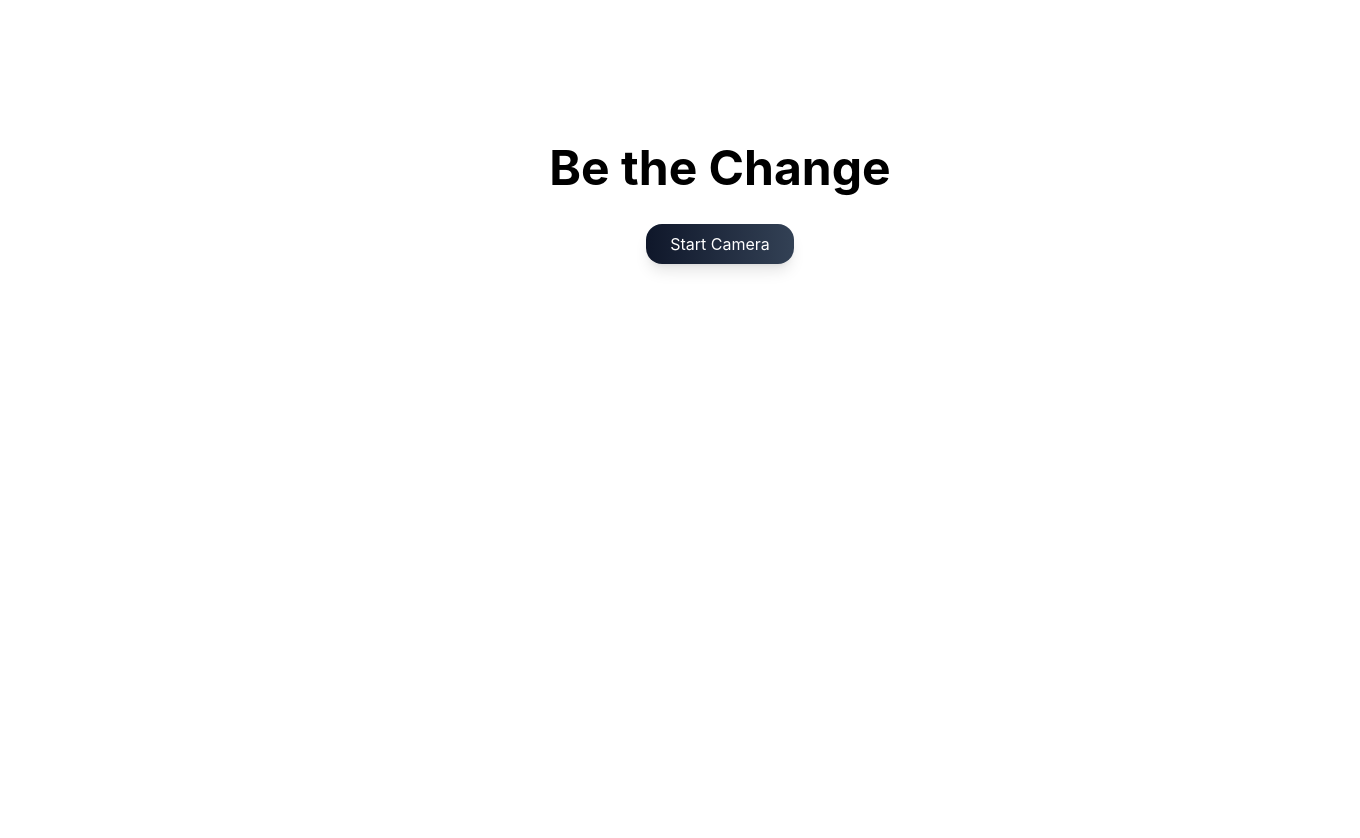
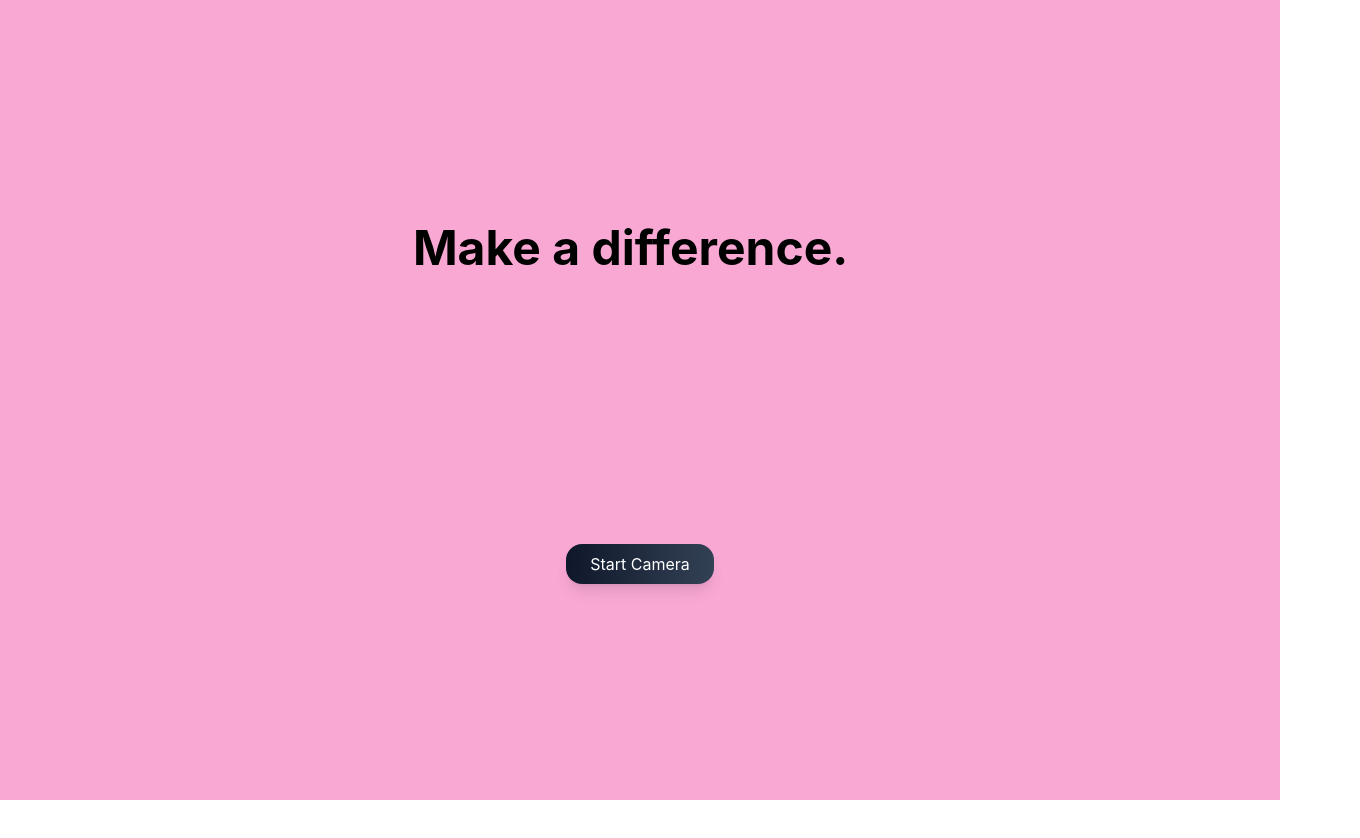
Before and after one commit to willqyu/hackharvardfrontend, a Next.js app: page / in a window 1280 px wide. Shown: the top 838 px of the page, 1360 px wide, since content can reach past the window. After the commit the page ends 800 px from the top, so only its background shows below. Built offline with nearby package versions, Linux system fonts and the light colour scheme.

Commit message:
lowkey works

```diff
--- a/app/page.tsx
+++ b/app/page.tsx
@@ -7,7 +7,7 @@ import CameraImageCapture from "./ui/camera";
 
 export default function Home() {
   return (
-    <div className="grid items-center justify-items-center min-h-screen p-8 pb-20 gap-16 sm:p-20 bg-white">
+    <div className="grid items-center justify-items-center min-h-screen bg-pink-300">
       <CameraImageCapture/>
     </div>
   );
--- a/app/ui/camera.tsx
+++ b/app/ui/camera.tsx
@@ -6,6 +6,7 @@ import LoadingSpinner from './spinner';
 import SubmitReport from './submit_report';
 import { backendAPI } from "@/lib/config";
 import Letter from './letter';
+import Typewriter from 'typewriter-effect';
 
 export default function CameraImageCapture() {
   const [capturedImage, setCapturedImage] = useState("");
@@ -162,10 +163,16 @@ export default function CameraImageCapture() {
 
 
   return (
-    <div className="min-h-screen h-screen w-screen overflow-y-auto bg-white">
-      <div className="flex flex-col items-center justify-center space-y-8 w-full max-w-lg p-4 mx-auto">
-        <h1 className="text-4xl md:text-5xl mt-12 font-bold text-black">
-          Be the Change
+    <div className="min-h-screen h-screen w-screen overflow-y-auto bg-transparent">
+      <div className="flex flex-col items-center justify-center space-y-8 w-full max-w-3xl p-4 mx-auto">
+        <h1 className={`${camStarted ? 'text-xl' : 'text-7xl h-72'} md:text-5xl mt-52 font-bold text-black`}>
+          <Typewriter
+            options={{
+              strings: ['Be the change.', 'Make a difference.', 'Inspire action.'],
+              autoStart: true,
+              loop: true,
+            }}
+          />
         </h1>
         {!camStarted && (
           <button
@@ -176,7 +183,7 @@ export default function CameraImageCapture() {
           </button>
         )}
 
-      {camStarted &&(
+      {camStarted &&  (
         <div className={`transition-all duration-700 ease-in-out transform ${
           isCapturing ? 'opacity-100 scale-100' : 'opacity-0 scale-75'
         } flex justify-between space-x-8 mt-4`}
@@ -233,23 +240,23 @@ export default function CameraImageCapture() {
               </div>)}
           </div>
         ) : (
-          <div className="space-y-4">
-            <div className="aspect-[9/16] w-full">
-            <img
-              src={capturedImage}
-              alt="Captured"
-              className="w-full h-full object-cover rounded-lg"
-            />
-          </div>
+          <div className="space-y-4 ">
+            <div className="inset-x-0 bottom-0 aspect-[9/16] w-7/8 rounded-2xl bg-gradient-to-r from-slate-50 to-slate-100 backdrop-blur shadow-xl">
+              <img
+                src={capturedImage}
+                alt="Captured"
+                className="w-full h-full object-cover rounded-2xl p-2"
+              />
+              {capturedImage && address &&
+                <p className="px-6 text-center py-5">
+                  Address: {address}
+                </p>}
+            </div>
             {isLoading ? (
               <LoadingSpinner />
-            ) : (
-              <p className="text-center py-4">
-                Add a comment to describe the issue, or use the AI-generated summary.
-              </p>
-            )}
+            ) : <></>}
             <textarea
-              className="h-[150px] w-full border-2 p-1.5 rounded-2xl focus:outline-none text-sm"
+              className="h-[100px] w-full p-4 shadow-inner border rounded-2xl focus:outline-none text-md bg-gradient-to-r from-stone-50 to-stone-100"
               placeholder="Add a comment..."
               value={comment}
               onChange={(e) => setComment(e.target.value)}
@@ -259,7 +266,7 @@ export default function CameraImageCapture() {
           </div>
         )}
 
-        {capturedImage && address && <p className="mt-4">Address: {address}</p>}
+
 
         {showLetter && (
           <div ref={letterRef}>
--- a/package.json
+++ b/package.json
@@ -17,7 +17,8 @@
     "react": "^18",
     "react-dom": "^18",
     "tailwind-merge": "^2.5.3",
-    "tailwindcss-animate": "^1.0.7"
+    "tailwindcss-animate": "^1.0.7",
+    "typewriter-effect": "^2.21.0"
   },
   "devDependencies": {
     "@types/node": "^20",
```
Also changed, not shown: 1 other file (tests, documents, lock files or other folders).
